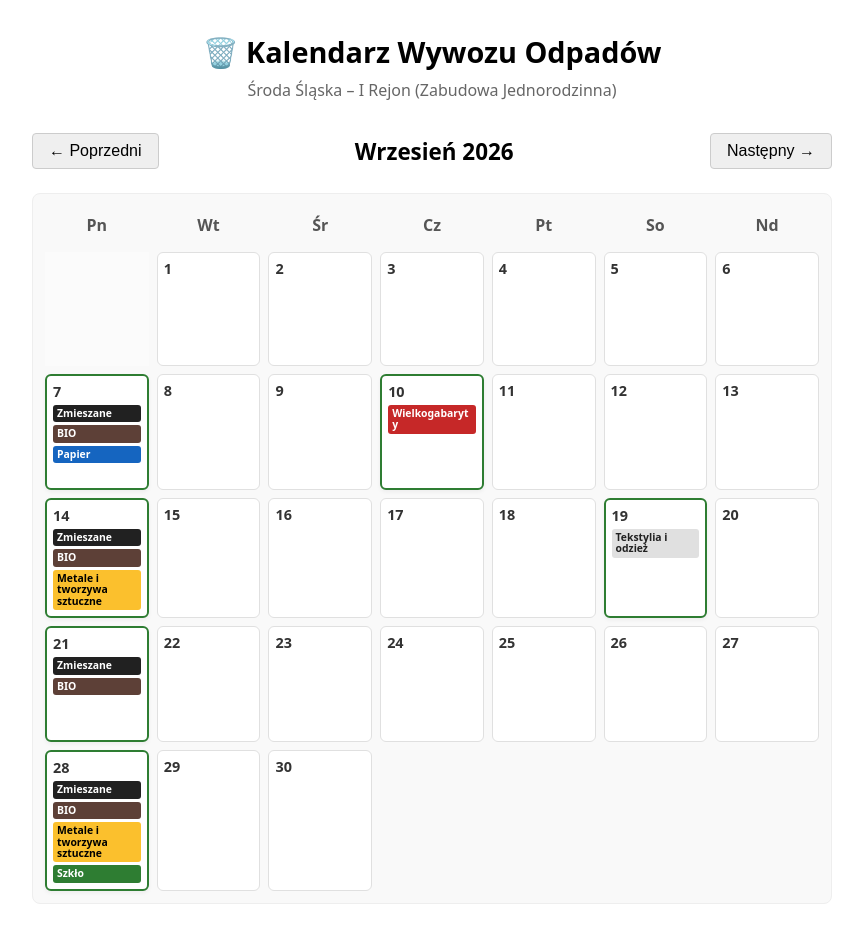
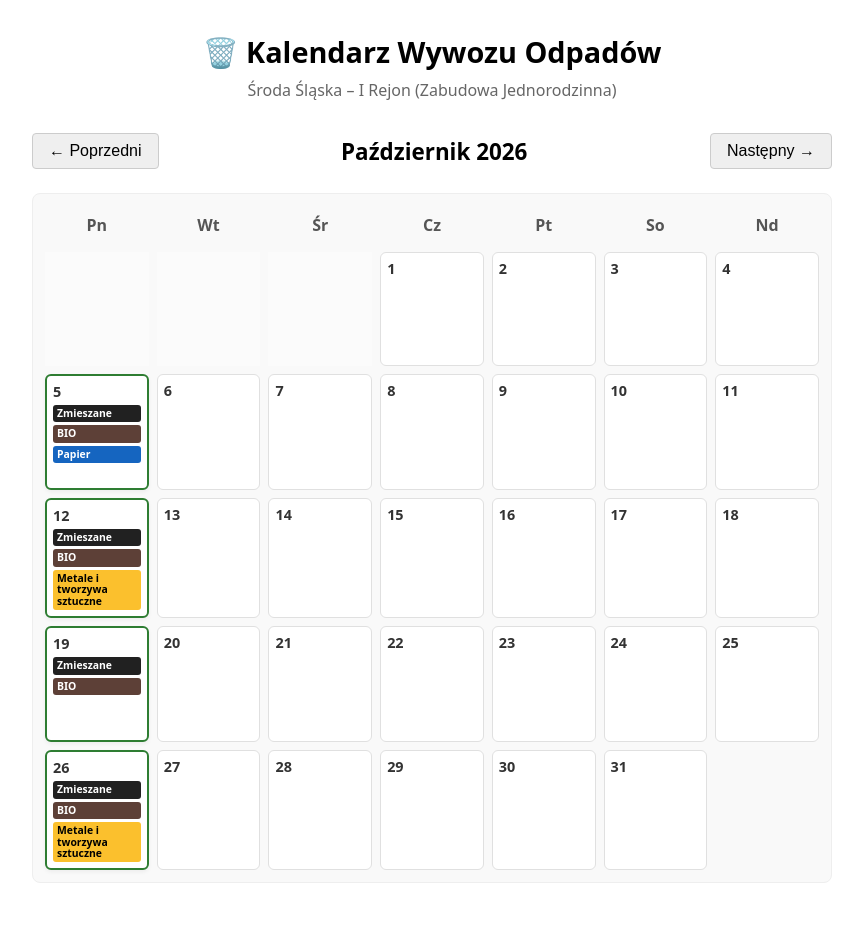
Before and after one commit to maciekptasior/trash_notifier, a Next.js app: page / in a window 1280 px wide. Shown: the whole page, without its empty margins (208-1071 px from the left). After the commit the page ends 915 px from the top, so only its background shows below. Built offline with nearby package versions, Linux system fonts and the light colour scheme.

Commit message:
Update waste schedule and fix date initialization

```diff
--- a/app/page.tsx
+++ b/app/page.tsx
@@ -3,12 +3,32 @@
 import { useState } from 'react';
 
 const WASTE_SCHEDULE_REGION_1: Record<string, string[]> = {
+  // WRZESIEN 2026
   '2026-09-07': ['Zmieszane', 'BIO', 'Papier'],
   '2026-09-10': ['Wielkogabaryty'],
   '2026-09-14': ['Zmieszane', 'BIO', 'Metale i tworzywa sztuczne'],
   '2026-09-19': ['Tekstylia i odzież'],
   '2026-09-21': ['Zmieszane', 'BIO'],
   '2026-09-28': ['Zmieszane', 'BIO', 'Metale i tworzywa sztuczne', 'Szkło'],
+
+  // PAZDZIERNIK 2026
+  '2026-10-05': ['Zmieszane', 'BIO', 'Papier'],
+  '2026-10-12': ['Zmieszane', 'BIO', 'Metale i tworzywa sztuczne'],
+  '2026-10-19': ['Zmieszane', 'BIO'],
+  '2026-10-26': ['Zmieszane', 'BIO', 'Metale i tworzywa sztuczne'],
+
+  // LISTOPAD 2026
+  '2026-11-02': ['Zmieszane', 'BIO', 'Papier'],
+  '2026-11-09': ['Zmieszane', 'BIO', 'Metale i tworzywa sztuczne'],
+  '2026-11-16': ['Zmieszane', 'BIO'],
+  '2026-11-23': ['Zmieszane', 'BIO', 'Metale i tworzywa sztuczne', 'Szkło'],
+  '2026-11-30': ['Zmieszane', 'BIO'],
+
+  // GRUDZIEN 2026
+  '2026-12-07': ['Zmieszane', 'BIO', 'Papier'],
+  '2026-12-14': ['Zmieszane', 'BIO', 'Metale i tworzywa sztuczne'],
+  '2026-12-21': ['Zmieszane', 'BIO'],
+  '2026-12-28': ['Zmieszane', 'BIO', 'Metale i tworzywa sztuczne']
 };
 
 const MONTH_NAMES = [
@@ -40,11 +60,11 @@ function getTagStyle(item: string) {
     return { backgroundColor: '#c62828', color: '#ffffff' };
   }
 
-  return { backgroundColor: '#e0e0e0', color: '#212121' };
+  return { backgroundColor: '#757575', color: '#ffffff' };
 }
 
 export default function CalendarPage() {
-  const [currentDate, setCurrentDate] = useState(new Date(2026, 8, 1));
+  const [currentDate, setCurrentDate] = useState(() => new Date(2026, 9, 1));
 
   const year = currentDate.getFullYear();
   const month = currentDate.getMonth();
```
